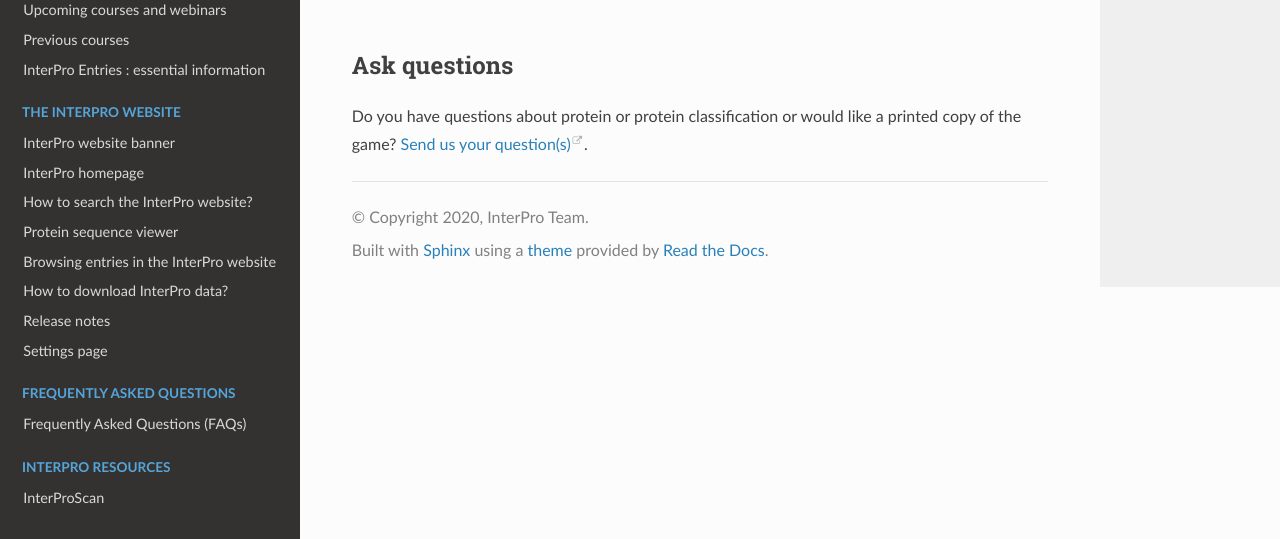
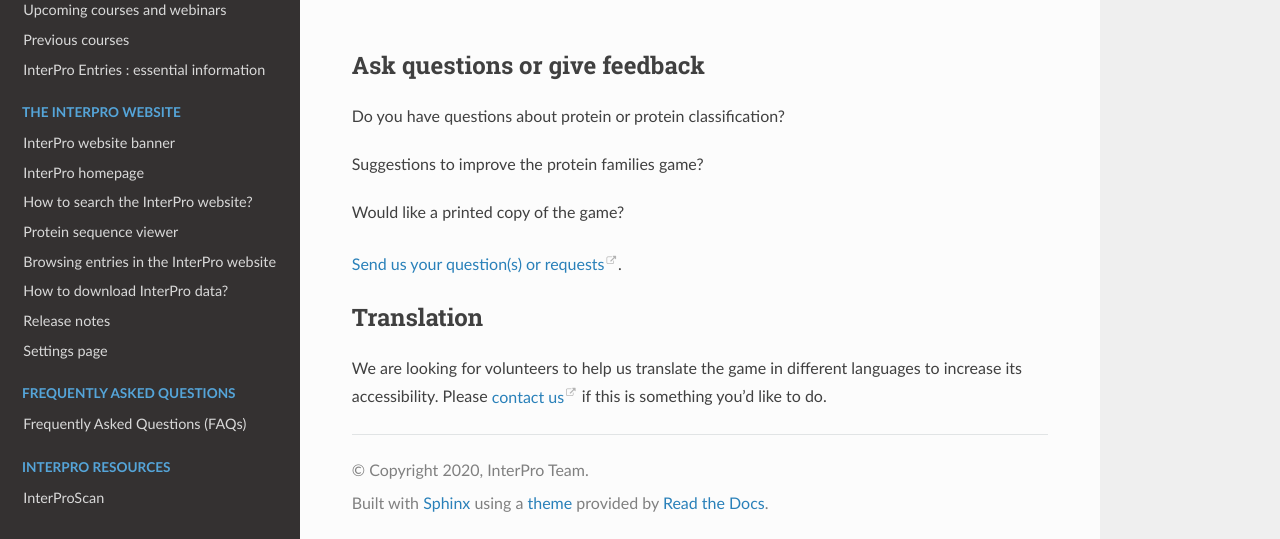
Before and after one commit to ProteinsWebTeam/interpro-docs, a Sphinx documentation site: the page built from docs/protein_families_game.rst, in a window 1280 px wide and 900 px high, scrolled down 5265 px, cut to the strip 361-900 px from the top of the window. Built offline with Sphinx 7.4.7 and the Read the Docs theme 2.0.0, drawn with Linux system fonts in a browser that asks for light colours.

Commit message:
add translation section

```diff
--- a/docs/protein_families_game.rst
+++ b/docs/protein_families_game.rst
@@ -150,8 +150,21 @@
   </div>
 
 |
-*********************
-Ask questions
-*********************
+*******************************
+Ask questions or give feedback
+*******************************
 
-Do you have questions about protein or protein classification or would like a printed copy of the game? `Send us your question(s) <https://www.ebi.ac.uk/about/contact/support/interpro>`_.
+Do you have questions about protein or protein classification?
+
+Suggestions to improve the protein families game?
+
+Would like a printed copy of the game?
+
+`Send us your question(s) or requests <https://www.ebi.ac.uk/about/contact/support/interpro>`_.
+
+***********
+Translation
+***********
+
+We are looking for volunteers to help us translate the game in different languages to increase its accessibility.
+Please `contact us <typhaine@ebi.ac.uk>`_ if this is something you'd like to do.
```
